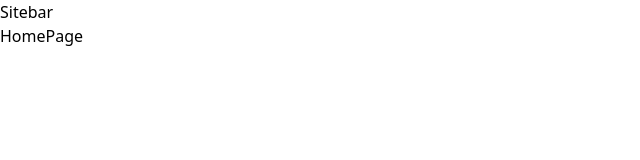
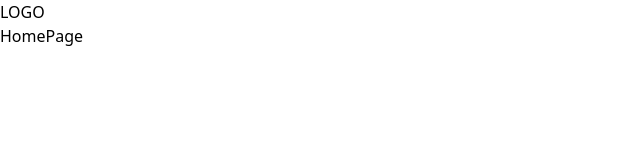
Before and after one commit to SagarMedtiya/Point-Of-Sale, a React (Vite) app: page / in a window 1280 px wide. Shown: the top 160 px of the page, without its empty margins (0-640 px from the left). Built offline with nearby package versions, Linux system fonts and the light colour scheme.

Commit message:
add Logo

```diff
--- a/src/layouts/MainLayout.tsx
+++ b/src/layouts/MainLayout.tsx
@@ -3,7 +3,9 @@ import {Outlet} from 'react-router-dom'
 const MainLayout = () => {
   return (
     <div>
-        <aside>Sitebar</aside>
+        <aside>
+            <div>LOGO</div>
+        </aside>
         <main>
             <Outlet/>
         </main>
```
